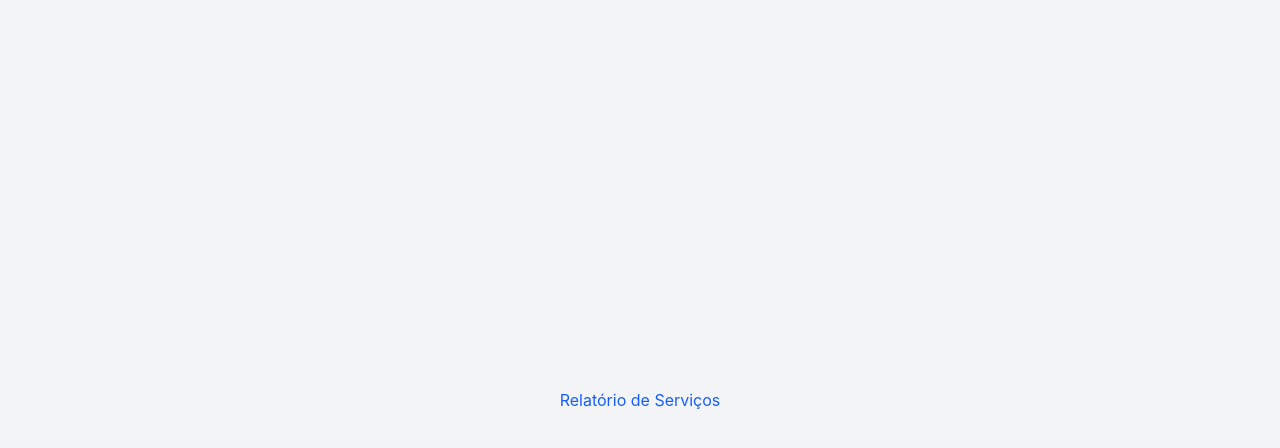
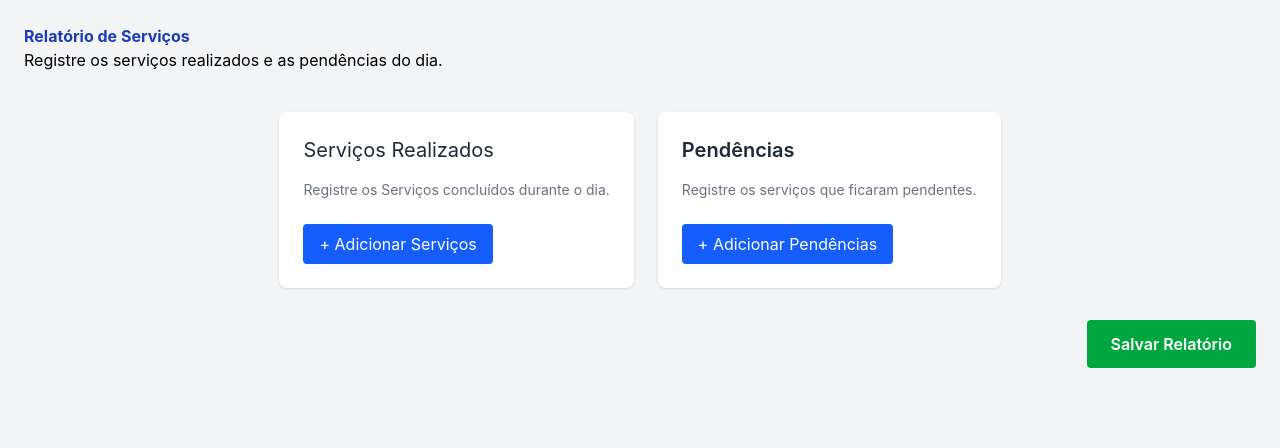
Before and after one commit to Erikli999/Relatorio-Servicos, a React app in the folder frontend/: page / in a window 1280 px wide. Shown: the top 448 px of the page. Built offline with nearby package versions, Linux system fonts and the light colour scheme; the HTML template or start-up script is replaced by a standard one.

Commit message:
feat: cria estrutura inicial da tela de relatorio

```diff
--- a/frontend/src/App.jsx
+++ b/frontend/src/App.jsx
@@ -1,10 +1,53 @@
 
 function App() {
   return(
-    <div className="min-h-screen bg-gray-100 flex items-center justify-center">
-      <h1 className="text-4x1 font-blod text-blue-600">
-        Relatório de Serviços
-      </h1>
+    <div className="min-h-screen bg-gray-100 p-6">
+      <div className="max-auto max-w-5x1">
+
+        <header className="mb-10">
+          <h1 className="text-3x1 font-bold text-blue-800">
+            Relatório de Serviços
+          </h1>
+          <p>
+            Registre os serviços realizados e as pendências do dia.
+          </p>
+        </header>
+        <div className="flex justify-center gap-6">
+          <section className="mb-8 rounded-lg bg-white p-6 shadow">
+            <h2 className="mb-4 text-xl font-semibloud text-gray-800">
+             Serviços Realizados
+            </h2>
+
+            <p className="mb-6 text-sm text-gray-500">
+              Registre os Serviços concluídos durante o dia.
+            </p>
+
+            <button className="rounded bg-blue-600 px-4 py-2 text-white hover:bg-green-700">
+              + Adicionar Serviços
+            </button>
+          </section>
+
+          <section className="mb-8 rounded-lg bg-white p-6 shadow">
+            <h2 className="mb-4 text-xl font-semibold text-gray-800">
+              Pendências
+            </h2>
+            <p className="mb-6 text-sm text-gray-500">
+              Registre os serviços que ficaram pendentes.
+            </p>
+
+            <button className="rounded bg-blue-600 px-4 py-2 text-white hover:bg-orange-700">
+              + Adicionar Pendências
+            </button>
+          </section>
+        </div>
+
+        <div className="flex justify-end">
+          <button className="rounded bg-green-600 px-6 py-3 font-semibold text-white hover:bg-blue-700">
+            Salvar Relatório
+          </button>
+        </div>
+
+      </div>
     </div>
   )
 }
```
